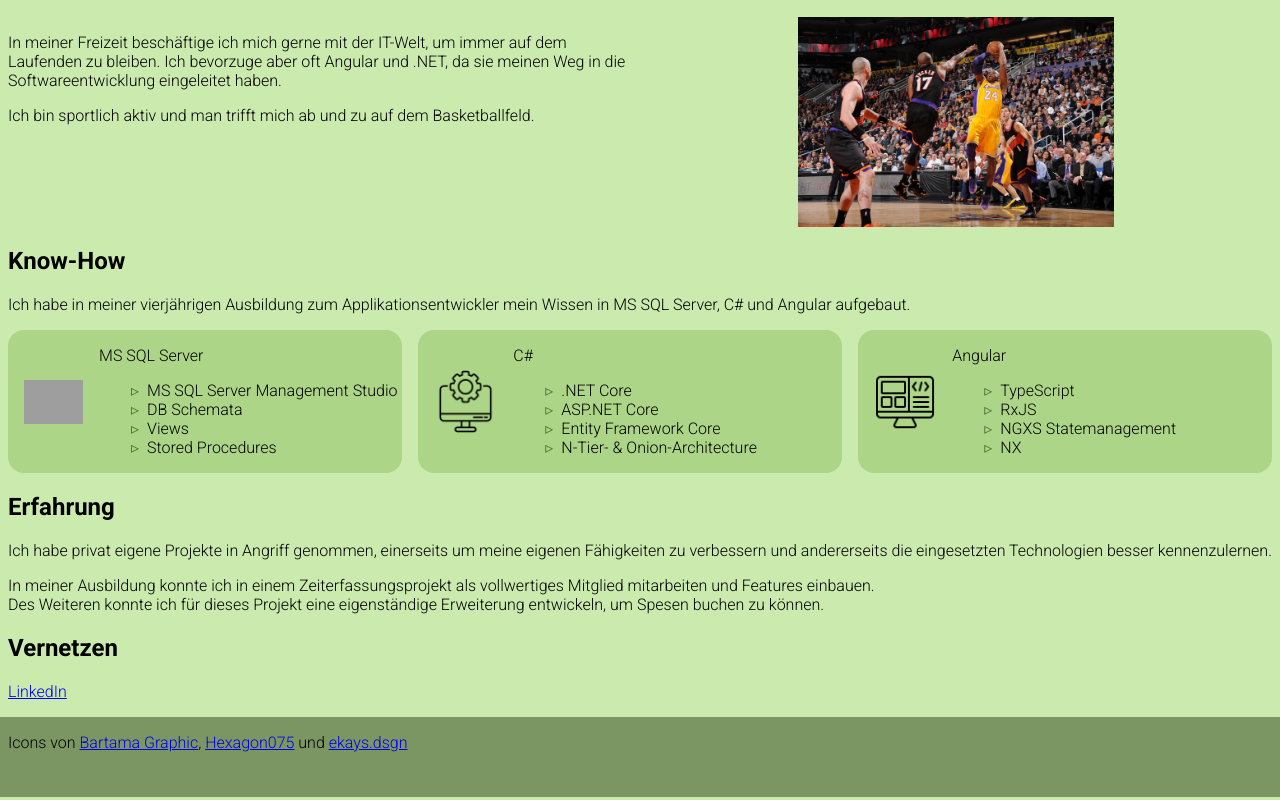
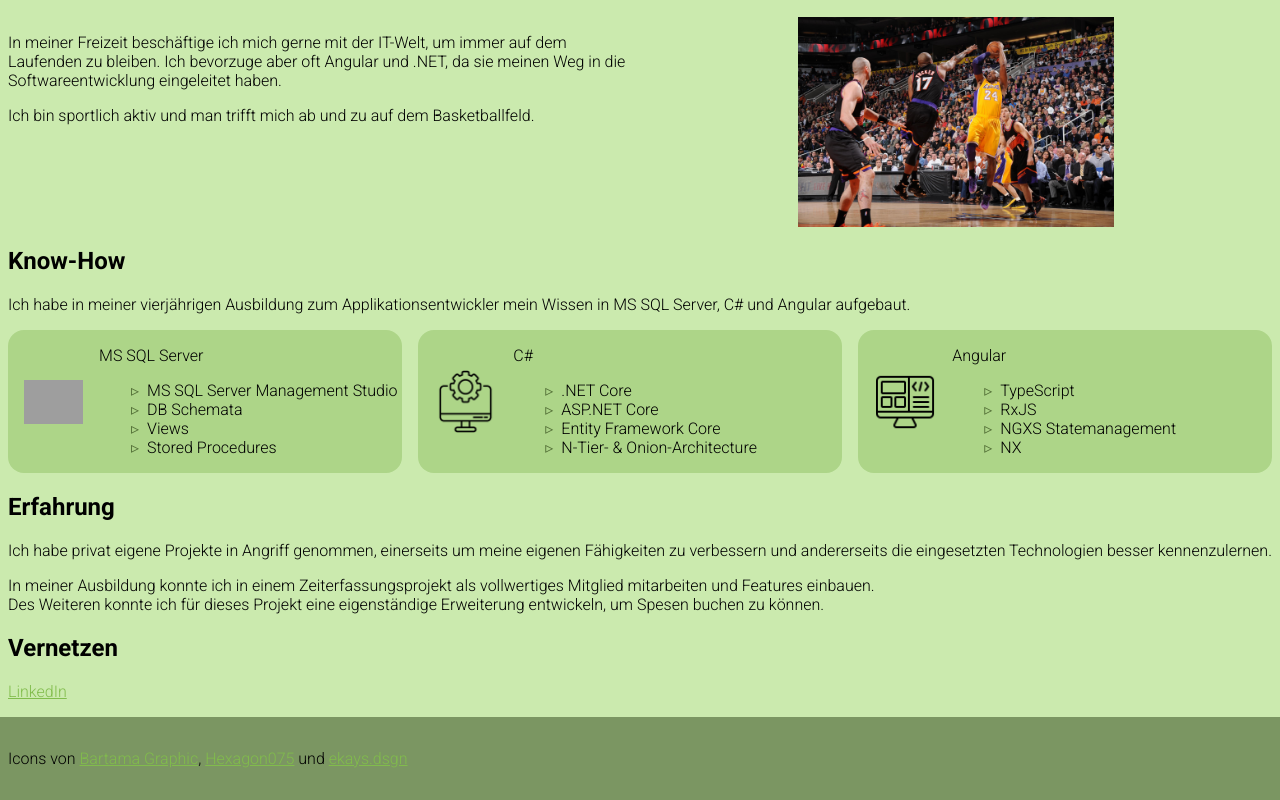
Before and after one commit to siddy2345/WhoAmI, an Angular app: page /about-me in a window 1280 px wide. Shown: the part 191-991 px from the top of the page. Built offline with nearby package versions, Linux system fonts and the light colour scheme; grey boxes are pictures that could not be loaded.

Commit message:
fix(whoami): stick footer to the bottom and add comments to component

```diff
--- a/src/app/aboutme/aboutme.component.ts
+++ b/src/app/aboutme/aboutme.component.ts
@@ -1,5 +1,5 @@
 import { Component, signal } from '@angular/core';
-
+/** Main Component to present myself */
 @Component({
   selector: 'app-aboutme',
   standalone: true,
@@ -8,13 +8,17 @@ import { Component, signal } from '@angular/core';
   styleUrl: './aboutme.component.scss',
 })
 export class AboutmeComponent {
+  /** Getter to calculate the age of someone who was born in 2004 */
   public get age(): number {
     return new Date().getUTCFullYear() - 2004;
   }
 
+  /** List of the word "Hello" in different languages */
   public helloMessages: string[] = ['Hallo', 'Hello', 'Bonjour'];
+  /** The current index of the chosen language, that can changes based on user interactions */
   public currentLanguageIndex = signal(0);
 
+  /** Changes the "Hello" index by rotating through the helloMessages List */
   public changeHelloMessage(): void {
     const newLanguageIndex =
       this.currentLanguageIndex() === this.helloMessages.length - 1
--- a/src/index.html
+++ b/src/index.html
@@ -16,7 +16,8 @@
   <body>
     <app-root></app-root>
     <footer>
-      <div class="icon-credit">
+      <section class="icon-credit">
+        <p>
           Icons von
           <a
             href="https://www.flaticon.com/free-icon/database_2383158?term=database&page=1&position=5&origin=search&related_id=2383158"
@@ -34,7 +35,8 @@
             target="_blank"
             >ekays.dsgn</a
           >
-      </div>
+        </p>
+      </section>
     </footer>
   </body>
 </html>
--- a/src/styles.scss
+++ b/src/styles.scss
@@ -5,11 +5,18 @@ html {
   font-family: "Roboto", sans-serif;
   font-weight: 300;
   font-style: normal;
+  position: relative;
+
+  a {
+    color: #81bc4c;
+  }
 
   footer {
+    position: absolute;
+    left: 0;
+    width: 100%;
+    margin-top: 1rem;
     background-color: #7b9662;
-    height: 10vh;
-    margin: 1rem -0.5rem -0.5rem -0.5rem;
 
     .icon-credit {
       padding: 1rem 0.5rem;
```
Lines whose indentation alone changed are shown as unchanged.
